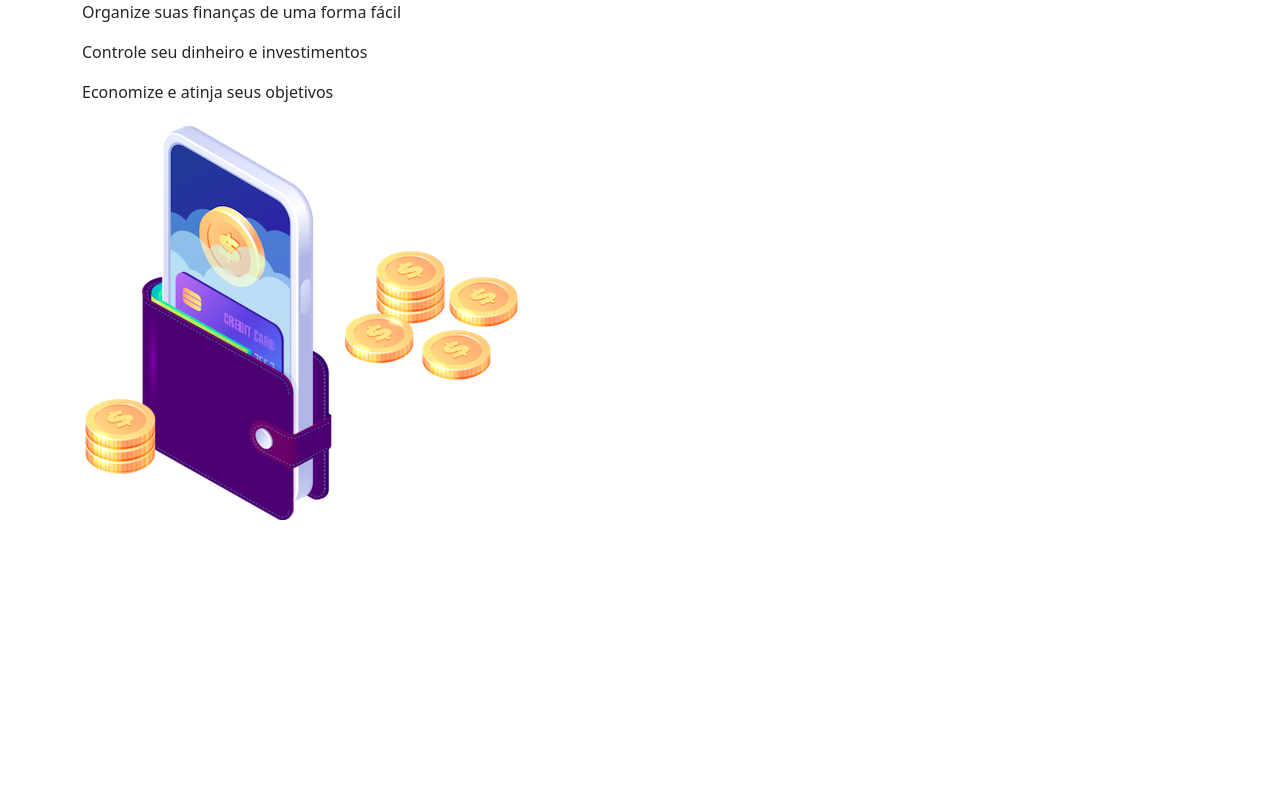
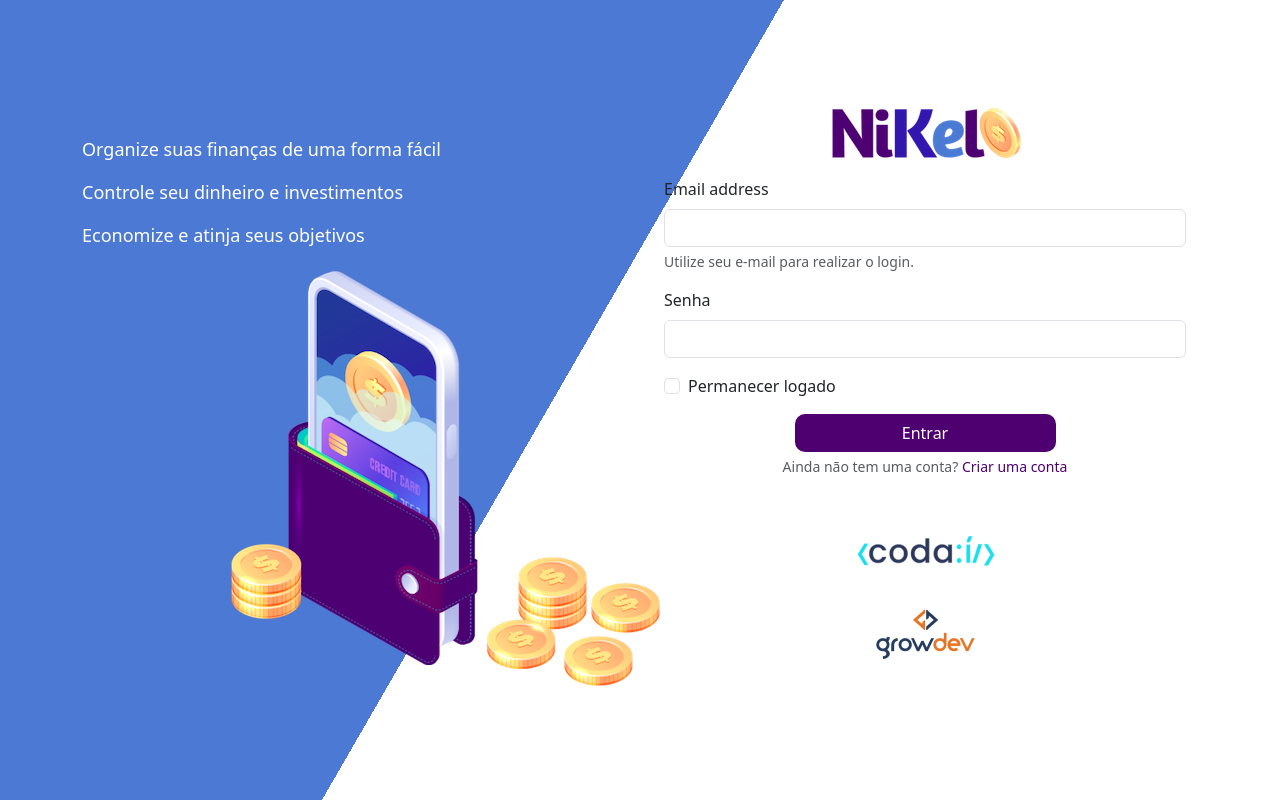
Before and after one commit to htu6n7yi/nikel_project, a plain HTML site: page index.html in a window 1280 px wide. Drawn offline with nearby package versions, Linux system fonts and the light colour scheme.

Commit message:
feature: tela de login finalizada

```diff
--- a/css/styles.css
+++ b/css/styles.css
@@ -0,0 +1,38 @@
+
+#login{
+    background: linear-gradient(120deg , #4c79d3 45%, #fff 45%) no-repeat fixed;
+}
+
+.text-login{
+    color: #fff;
+    font-size: 18px;
+    font-weight: 500;
+}
+
+.coins{
+    position: absolute;
+    bottom: 100px;
+}
+
+.button-login{
+    border-radius: 10px;
+    background-color: #4e0070;
+    color: #fff;
+    width: 50%;
+    margin: 0 25%;
+}
+
+.button-login:hover{
+    background-color: #4c79d3;
+    color: #fff;
+}
+
+.link-default{
+    color: #4e0070;
+    cursor: pointer;
+}
+
+.link-default:hover{
+    color: #4c79d3;
+    text-decoration: none;
+}
--- a/index.html
+++ b/index.html
@@ -12,23 +12,111 @@
     />
     <link rel="stylesheet" href="./css/styles.css" />
   </head>
-  <body>
+  <body id="login">
     <main>
       <div class="container">
-        <div class="row">
-          <div class="col">
-            <div>
+        <div class="row vh-100">
+          <div class="col d-flex justify-content-center my-5 flex-column">
+            <div class="text-login">
               <p>Organize suas finanças de uma forma fácil</p>
               <p>Controle seu dinheiro e investimentos</p>
               <p>Economize e atinja seus objetivos</p>
-
             </div>
-            <div>
-                <img src="./assets/pocket.png" alt="image pocket" class="image-fluid">
-                <img src="./assets/coins-small.png" alt="image coins" class="image-fluid">
+            <div class="text-center">
+              <img
+                src="./assets/pocket.png"
+                alt="image pocket"
+                class="image-fluid"
+              />
+              <img
+                src="./assets/coins-small.png"
+                alt="image coins"
+                class="image-fluid d-none d-md-inline coins"
+              />
             </div>
           </div>
-          <div class="col"></div>
+          <div class="col d-flex my-5 justify-content-center flex-column">
+            <div class="container">
+              <div class="row">
+                <div class="col">
+                  <div class="text-center mb-3">
+                    <img
+                      src="./assets/nikel-logo.png"
+                      alt="logo-nikel"
+                      class="image-fluid logo-nikel"
+                    />
+                  </div>
+                </div>
+              </div>
+              <div class="row">
+                <div class="col">
+                  <form>
+                    <div class="mb-3">
+                      <label for="exampleInputEmail1" class="form-label"
+                        >Email address</label
+                      >
+                      <input
+                        type="email"
+                        class="form-control"
+                        id="exampleInputEmail1"
+                        aria-describedby="emailHelp"
+                      />
+                      <div id="emailHelp" class="form-text">
+                        Utilize seu e-mail para realizar o login.
+                      </div>
+                    </div>
+                    <div class="mb-3">
+                      <label for="exampleInputPassword1" class="form-label"
+                        >Senha</label
+                      >
+                      <input
+                        type="password"
+                        class="form-control"
+                        id="exampleInputPassword1"
+                      />
+                    </div>
+                    <div class="mb-3 form-check">
+                      <input
+                        type="checkbox"
+                        class="form-check-input"
+                        id="exampleCheck1"
+                      />
+                      <label class="form-check-label" for="exampleCheck1"
+                        >Permanecer logado</label
+                      >
+                    </div>
+                    <button type="submit" class="btn button-login">
+                      Entrar
+                    </button>
+                  </form>
+                </div>
+              </div>
+
+              <div class="row">
+                <div class="col">
+                  <p class="text-center mb-2 form-text">Ainda não tem uma conta? <span class="link-default">Criar uma conta</span></p>
+                </div>
+              </div>
+              <div class="row">
+                <div class="col text-center mt-5">
+                  <img
+                    src="./assets/codai-logo.png"
+                    alt="codai-logo"
+                    class="image-fluid"
+                  />
+                </div>
+              </div>
+              <div class="row">
+                <div class="col text-center">
+                  <img
+                    src="./assets/growdev-logo.png"
+                    alt="growdev-logo"
+                    class="image-fluid"
+                  />
+                </div>
+              </div>
+            </div>
+          </div>
         </div>
       </div>
     </main>
```
